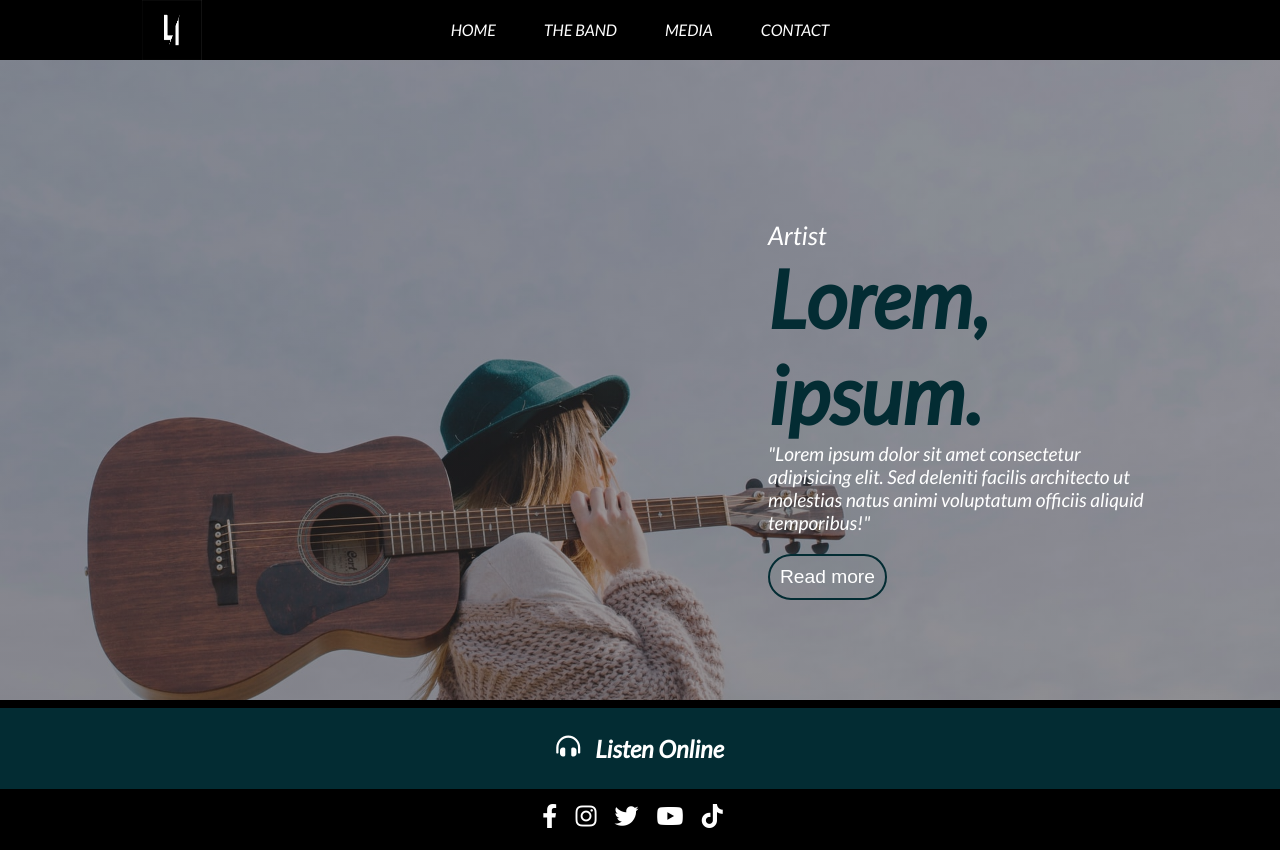
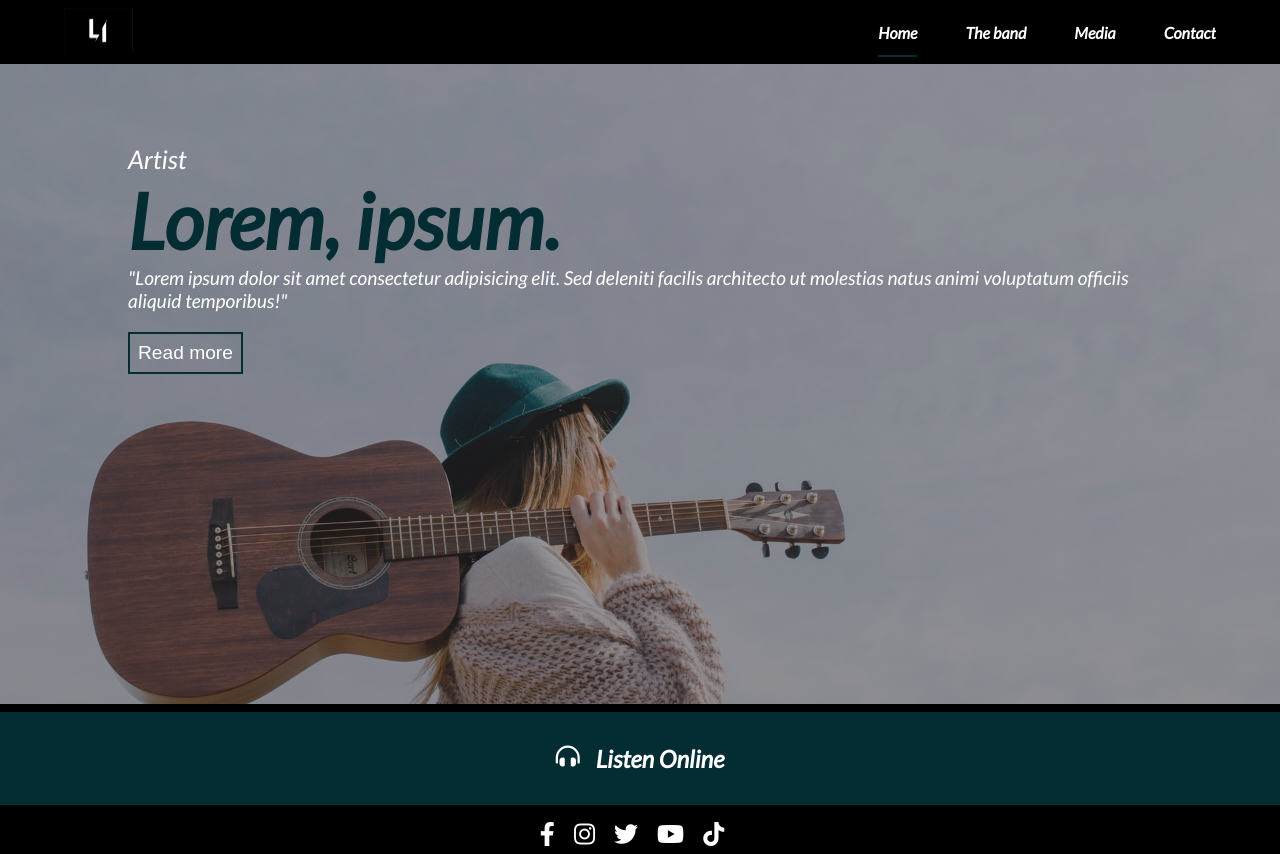
Before and after one commit to joshuatovarn/band, a plain HTML site: page INDEX.HTML in a window 1280 px wide. Drawn offline with Linux system fonts and the light colour scheme.

Commit message:
responsive

```diff
--- a/CSS/CONTACT.CSS
+++ b/CSS/CONTACT.CSS
@@ -8,6 +8,7 @@
 
 body {
     font-family: 'Lato', sans-serif;
+    background-color: #000;
 }
 
 h1 {
--- a/CSS/MEDIA.CSS
+++ b/CSS/MEDIA.CSS
@@ -14,6 +14,7 @@
 
 body {
     font-family: 'Lato', sans-serif;
+    background-color: #000;
 }
 
 .navbar {
--- a/CSS/STYLES.CSS
+++ b/CSS/STYLES.CSS
@@ -1,4 +1,10 @@
 @import url('https://fonts.googleapis.com/css2?family=Lato:ital@1&display=swap');
+
+:root {
+    --black-color: #000;
+    --white-color: #fff;
+    --first-color: rgb(3, 44, 51);
+}
 
 * {
     margin: 0;
@@ -8,54 +14,8 @@
 
 body {
     font-family: 'Lato', sans-serif;
+    background-color: #000;
 }
-
-.navbar {
-    background-color: rgb(0, 0, 0);
-    display: grid;
-    grid-template-columns: repeat(9, 1fr);
-}
-
-.navbar .logo {
-    width: 60px;
-    grid-column: 2 / 3;
-    height: 60px;
-}
-
-.navbar .menu {
-    grid-column: 4 / 7;
-    display: flex;
-    justify-content: space-around;
-}
-
-.navbar .menu li {
-    list-style: none;
-    margin-top: 20px;
-}
-
-.navbar .menu a {
-    text-decoration: none;
-    color: white;
-    cursor: pointer;
-    border: 2px solid black;
-    border-radius: 25px;
-    padding: 8px;
-    transition: all .3s ease-in-out;
-}
-
-.navbar .menu-bar {
-    grid-column: 8 / 9;
-    color: white;
-    margin-top: 20px;
-    display: none;
-
-}
-
-.navbar .menu a:hover {
-    background: rgb(3, 44, 51);
-}
-
-/**********************/
 
 .hero {
     height: 80vh;
@@ -69,13 +29,13 @@ body {
 }
 
 .hero .info-content {
-    grid-column: 7 / 10;
-    grid-row: 3 / 10;
+    grid-column: 2 / 10;
+    grid-row: 2 / 8;
     color: white;
 }
 
 .hero h1 {
-    font-size: 5em;
+    font-size: 6vw;
     color: rgb(3, 44, 51);
 }
 
@@ -94,8 +54,7 @@ body {
     background: none;
     color: white;
     border: 2px solid rgb(3, 44, 51);
-    border-radius: 25px;
-    padding: 10px 10px;
+    padding: .5rem;
     margin-top: 20px;
     transition: all .3s ease-in-out;
 }
@@ -112,7 +71,7 @@ body {
     background: black;
     color: white;
     grid-template-areas:
-        "listen-online""follow-me""social-network";
+        "listen-online";
 }
 
 .footer .listen-online {
@@ -121,13 +80,13 @@ body {
     justify-content: center;
     background-color: rgb(3, 44, 51);
     color: white;
-    grid-template-areas: "listen-online""follow-me""social-network";
-    padding: 26px;
+    grid-template-areas: "listen-online";
+    padding: 2rem;
 }
 
 .footer .listen-online .fas {
     font-size: 1.5em;
-    margin-right: 15px;
+    margin-right: 1rem;
 }
 
 .footer .listen-online a {
@@ -135,6 +94,9 @@ body {
     color: white;
 }
 
+.footer .listen-online a:hover{
+    opacity: 0.75;
+}
 
 .social-network {
     text-align: center;
@@ -142,7 +104,7 @@ body {
 
 .footer .social-network .fab {
     font-size: 1.5em;
-    margin-right: 15px;
+    margin-right: 1rem;
 }
 
 .footer .social-network a {
@@ -158,53 +120,8 @@ body {
     color: rgb(3, 44, 51);
 }
 
-
 @media screen and (max-width:1120px) {
-
-    .navbar {
-        position: relative;
-    }
-
-    .navbar .menu-bar {
-        display: block;
-        grid-column: 8 / 9;
-        font-size: 2em;
-        cursor: pointer;
-        margin-top: 10px;
-    }
-
-    .navbar .menu {
-        position: fixed;
-        right: 0px;
-        top: 3.5rem;
-        display: flex;
-        flex-direction: column;
-        justify-content: center;
-        width: 70vw;
-        height: 70vh;
-        transition: transform .3s ease-in-out;
-        transform: translate(110%);
-        z-index: 100;
-        overflow: hidden;
-        background: black;
-        color: white;
-        align-items: center;
-
-    }
-
-    .navbar .menu-toggle {
-        transform: translateX(0%);
-
-    }
-
-    .hero .info-content {
-        grid-column: 2 / 10;
-        grid-row: 2 / 8;
-    }
-
     .hero h1 {
         font-size: 3.5em;
     }
-
-
 }
--- a/CSS/THEBAND.CSS
+++ b/CSS/THEBAND.CSS
@@ -2,82 +2,31 @@
 
 * {
     margin: 0;
-    padding: 0%;
+    padding: 0;
     box-sizing: border-box;
 }
 
 body {
     font-family: 'Lato', sans-serif;
+    background-color: #000;
 }
 
-h1 {
-    font-size: 40px;
-    font-weight: 400;
-    padding: 20px 0;
-    text-align: center;
-
-}
-
-.titulo {
+.title {
     color: rgb(3, 44, 51);
     font-size: 3.5em;
-    padding: 50px;
+    margin-top: 2rem;
+    text-align: center;
+    padding: 1.25rem 0;
 }
-
-.navbar {
-    background-color: rgb(0, 0, 0);
-    display: grid;
-    grid-template-columns: repeat(9, 1fr);
-}
-
-.navbar .logo {
-    width: 60px;
-    grid-column: 2 / 3;
-    height: 60px;
-}
-
-.navbar .menu {
-    grid-column: 4 / 7;
-    display: flex;
-    justify-content: space-around;
-}
-
-.navbar .menu li {
-    list-style: none;
-    margin-top: 20px;
-}
-
-.navbar .menu a {
-    text-decoration: none;
-    color: white;
-    cursor: pointer;
-    border: 2px solid black;
-    border-radius: 25px;
-    padding: 8px;
-    transition: all .3s ease-in-out;
-}
-
-.navbar .menu-bar {
-    grid-column: 8 / 9;
-    color: white;
-    margin-top: 20px;
-    display: none;
-
-}
-
-.navbar .menu a:hover {
-    background: rgb(3, 44, 51);
-}
-
 
 /***********************CONTAINER******************/
 
-.fondo {
-
+.hero {
+    height: 80vh;
     background-image: linear-gradient(to top, rgba(35, 34, 37, 0.466) 0%, rgba(46, 43, 45, 0.445) 100%), url(../IMG/te-nguyen-Wt7XT1R6sjU-unsplash.jpg);
     background-size: cover;
-    background-position: initial;
-    /*background: rgb(184, 190, 195);*/
+    background-position: center;
+    max-width: 100%;
 
 }
 
@@ -89,9 +38,7 @@ h1 {
     text-align: justify;
     font-size: 1em;
     font-weight: 300;
-
 }
-
 
 /*************************FOOTER*************************************/
 
@@ -102,7 +49,7 @@ h1 {
     background: black;
     color: white;
     grid-template-areas:
-        "listen-online""follow-me""social-network";
+        "listen-online";
 }
 
 .footer .listen-online {
@@ -111,13 +58,13 @@ h1 {
     justify-content: center;
     background-color: rgb(3, 44, 51);
     color: white;
-    grid-template-areas: "listen-online""follow-me""social-network";
-    padding: 26px;
+    grid-template-areas: "listen-online";
+    padding: 2rem;
 }
 
 .footer .listen-online .fas {
     font-size: 1.5em;
-    margin-right: 15px;
+    margin-right: 1rem;
 }
 
 .footer .listen-online a {
@@ -125,14 +72,13 @@ h1 {
     color: white;
 }
 
-
 .social-network {
     text-align: center;
 }
 
 .footer .social-network .fab {
     font-size: 1.5em;
-    margin-right: 15px;
+    margin-right: 1rem;
 }
 
 .footer .social-network a {
@@ -151,41 +97,6 @@ h1 {
 /*************************RESPONSIVE*************/
 @media screen and (max-width:1120px) {
 
-    .navbar {
-        position: relative;
-    }
-
-    .navbar .menu-bar {
-        display: block;
-        grid-column: 8 / 9;
-        font-size: 2em;
-        cursor: pointer;
-        margin-top: 10px;
-    }
-
-    .navbar .menu {
-        position: fixed;
-        right: 0px;
-        top: 5%;
-        display: flex;
-        flex-direction: column;
-        width: 35vw;
-        height: 50%;
-        transition: transform .3s ease-in-out;
-        transform: translate(110%);
-        z-index: 100;
-        overflow: hidden;
-        background: black;
-        color: white;
-        align-items: center;
-        border-radius: 0 0 0 50px;
-    }
-
-    .navbar .menu-toggle {
-        transform: translateX(0%);
-
-    }
-
     .hero .info-content {
         grid-column: 2 / 10;
         grid-row: 2 / 8;
--- /dev/null
+++ b/CSS/menu.css
@@ -0,0 +1,111 @@
+.container-nav {
+    width: 90%;
+    margin: auto;
+    max-width: 1200px;
+    overflow: hidden;
+}
+
+ul {
+    margin: 0;
+    padding: 0;
+    list-style: none;
+}
+
+a {
+    text-decoration: none;
+}
+
+.nav {
+    height: 3rem;
+    display: flex;
+    justify-content: space-between;
+    align-items: center;
+    font-weight: bold;
+}
+
+@media screen and (max-width: 768px) {
+    .nav__menu {
+        position: fixed;
+        top: 3rem;
+        right: -100%;
+        width: 80%;
+        height: 100%;
+        padding: 2rem;
+        background-color: var(--black-color);
+        transition: .5s;
+        font-size: 1rem;
+        display: block;
+    }
+}
+
+.nav__item {
+    margin-bottom: 2rem;
+    font-size: 1rem;
+}
+
+.nav__link {
+    position: relative;
+    color: var(--white-color);
+}
+
+.nav__link:hover {
+    position: relative;
+}
+
+.nav__link:hover::after {
+    position: absolute;
+    content: "";
+    width: 100%;
+    height: 0.18rem;
+    left: 0;
+    top: 2rem;
+    background-color: var(--first-color);
+}
+
+.nav__toggle {
+    color: var(--white-color);
+    font-size: 1.5rem;
+    cursor: pointer;
+}
+
+/*Active menu*/
+.active::after {
+    position: absolute;
+    content: "";
+    width: 100%;
+    height: 0.18rem;
+    left: 0;
+    top: 2rem;
+    background-color: var(--first-color);
+}
+
+/*=== Show menu ===*/
+.show {
+    right: 0;
+}
+
+/* ===== MEDIA QUERIES=====*/
+@media screen and (min-width: 768px) {
+
+    .nav {
+        height: calc(3rem + 1rem);
+    }
+
+    .nav__list {
+        display: flex;
+        padding-top: 0;
+    }
+
+    .nav__item {
+        margin-left: 3rem;
+        margin-bottom: 0;
+    }
+
+    .nav__toggle {
+        display: none;
+    }
+
+    .nav__link {
+        color: var(--white-color);
+    }
+}
--- a/INDEX.HTML
+++ b/INDEX.HTML
@@ -7,6 +7,7 @@
     <meta name="viewport" content="width=device-width, initial-scale=1.0">
     <title>Lorem, ipsum - Official Site</title>
     <link rel="stylesheet" href="CSS/STYLES.CSS">
+    <link rel="stylesheet" href="CSS/menu.css">
     <link rel="stylesheet" href="https://use.fontawesome.com/releases/v5.15.3/css/all.css"
         integrity="sha384-SZXxX4whJ79/gErwcOYf+zWLeJdY/qpuqC4cAa9rOGUstPomtqpuNWT9wdPEn2fk" crossorigin="anonymous">
     <link rel="shortcut icon" href="IMG/LOGO3.png">
@@ -15,16 +16,22 @@
 
 <body>
 
-    <header>
-        <nav class="navbar">
-            <img src="IMG/LOGO3.png" class="logo" alt="Lorem">
-            <ul class="menu" id="menu">
-                <li><a href="file:///C:/Users/Usuario/Desktop/BAND/band/INDEX.HTML">HOME</a></li>
-                <li><a href="file:///C:/Users/Usuario/Desktop/BAND/band/THEBAND.HTML">THE BAND</a></li>
-                <li><a href="file:///C:/Users/Usuario/Desktop/BAND/band/GALLERY.HTML#">MEDIA</a></li>
-                <li><a href="file:///C:/Users/Usuario/Desktop/BAND/band/CONTACT.HTML">CONTACT</a></li>
-            </ul>
-            <div class="menu-bar" id="menu-bar">
+    <header class=nav-bar>
+        <nav class="nav container-nav">
+            <div>
+                <img src="/band/IMG/LOGO3.png" alt="" width="25%">
+            </div>
+
+            <div class="nav__menu" id="nav-menu">
+                <ul class="nav__list">
+                    <li class="nav__item"><a href="#home" class="nav__link active">Home</a></li>
+                    <li class="nav__item"><a href="#about" class="nav__link">The band</a></li>
+                    <li class="nav__item"><a href="#menu" class="nav__link">Media</a></li>
+                    <li class="nav__item"><a href="#contact" class="nav__link">Contact</a></li>
+                </ul>
+            </div>
+
+            <div class="nav__toggle" id="nav-toggle">
                 <i class="fas fa-bars"></i>
             </div>
         </nav>
--- a/JS/SCRIPT.JS
+++ b/JS/SCRIPT.JS
@@ -1,14 +1,26 @@
-let menu = document.querySelector('#menu');
-let menu_bar = document.querySelector('#menu-bar');
+/****************MENU******************/
+const showMenu = (toggleId, navId) =>{
+  const toggle = document.getElementById(toggleId),
+  nav = document.getElementById(navId)
 
-menu_bar.addEventListener('click', () => {
-  menu.classList.toggle("menu-toggle");
+  if(toggle && nav){
+      toggle.addEventListener('click', ()=>{
+          nav.classList.toggle('show')
+      })
+  }
+}
+showMenu('nav-toggle','nav-menu')
 
-})
+/*===== ACTIVE AND REMOVE MENU =====*/
+const navLink = document.querySelectorAll('.nav__link');
 
-/*window.addEventListener('click', e=>{
-    if(menu.classList.contains('menu-toggle') && e.target != menu && e.target != menu_bar  ){
+function linkAction(){
+/*Active link*/
+navLink.forEach(n => n.classList.remove('active'));
+this.classList.add('active');
 
-        menu.classList.toggle("menu-toggle")
-    }
-})*/
+/*Remove menu mobile*/
+const navMenu = document.getElementById('nav-menu')
+navMenu.classList.remove('show')
+}
+navLink.forEach(n => n.addEventListener('click', linkAction));
```
Also changed, not shown: CONTACT.HTML (+17 -10 lines), GALLERY.HTML (+17 -10 lines), THEBAND.HTML (+19 -12 lines).
